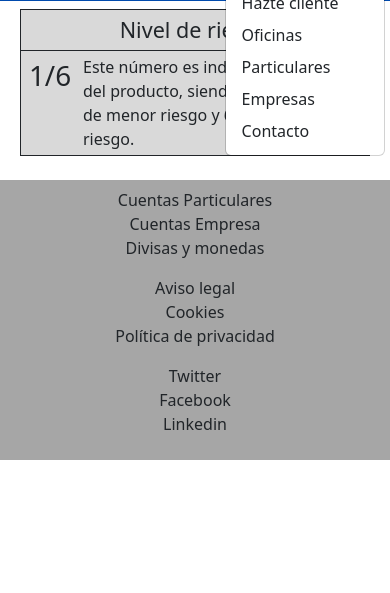
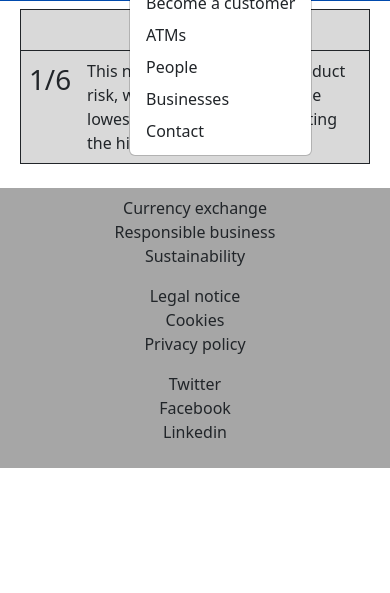
Before and after one commit to jaimelgc/polaris, a Django app: page / in a window 390 px wide, after a click on "Menu". Shown: the part 251-844 px from the top of the page. Run offline with Django 4.2, Linux system fonts and the light colour scheme; data that the repository does not hold is empty; some libraries are stand-ins or nearby versions.

Commit message:
cambio a inglés de diversos contenidos del sitio e inclusión de easy-thumbnails para las imágenes de los productos

```diff
--- a/bank/settings.py
+++ b/bank/settings.py
@@ -43,8 +43,7 @@ INSTALLED_APPS = [
     'django.contrib.sessions',
     'django.contrib.messages',
     'django.contrib.staticfiles',
-
-
+    'easy_thumbnails',
 ]
 
 MIDDLEWARE = [
--- a/guest/templates/guest/footer.html
+++ b/guest/templates/guest/footer.html
@@ -1,23 +1,23 @@
 <footer class="container-fluid bg-drk-gray py-2">
     <div class="container">
         <div class="row text-center">
-            <!-- navegación -->
+            <!-- navigation -->
             <div class="col-md-4">
                 <ul class="list-unstyled">
-                    <li><a href="#" class="link-under">Cuentas Particulares</a></li>
-                    <li><a href="#" class="link-under">Cuentas Empresa</a></li>
-                    <li><a href="#" class="link-under">Divisas y monedas</a></li>
+                    <li><a href="#" class="link-under">Currency exchange</a></li>
+                    <li><a href="#" class="link-under">Responsible business</a></li>
+                    <li><a href="#" class="link-under">Sustainability</a></li>
                 </ul>
             </div>
-            <!-- legales -->
+            <!-- legal -->
             <div class="col-md-4">
                 <ul class="list-unstyled">
-                    <li><a href="#" class="link-under">Aviso legal</a></li>
+                    <li><a href="#" class="link-under">Legal notice</a></li>
                     <li><a href="#" class="link-under">Cookies</a></li>
-                    <li><a href="#" class="link-under">Política de privacidad</a></li>
+                    <li><a href="#" class="link-under">Privacy policy</a></li>
                 </ul>
             </div>
-            <!-- RRSS -->
+            <!-- social networks -->
             <div class="col-md-4">
                 <ul class="list-unstyled">
                     <li><a href="#" class="link-under">Twitter</a></li>
--- a/guest/templates/guest/header.html
+++ b/guest/templates/guest/header.html
@@ -15,38 +15,38 @@
             <div class="col-lg-2 col-md-5 col-12 order-1 order-md-1 d-flex justify-content-center align-content-center" >
                 <a href="{% url 'home' %}"><img src="{% static 'img/polaris_logo_white.svg' %}" id="logo"></a>
             </div>
-            <!-- menú extendido para pantallas grandes-->
+            <!-- menu big screen-->
             <div class="col-6 order-2 d-none d-lg-flex justify-content-end align-items-center">
-                <a href="#" class="link-nos-white">Particulares</a>
-                <a href="#" class="link-nos-white">Empresas</a>
-                <a href="#" class="link-nos-white">Oficinas</a>
-                <a href="#" class="link-nos-white">Contacto</a>
+                <a href="#" class="link-nos-white">People</a>
+                <a href="#" class="link-nos-white">Businesses</a>
+                <a href="#" class="link-nos-white">ATMs</a>
+                <a href="#" class="link-nos-white">Contact</a>
             </div>
-            <!-- login, registro, idiomas, menú desplegable -->
+            <!-- login, register, language, menu -->
             <div class="col-md-2 col-6 order-3 d-lg-none d-flex justify-content-center align-items-center">
                 <div class="btn-group">
                     <button class="btn btn-close-white dropdown-toggle fw-bold" type="button" id="defaultDropdown" data-bs-toggle="dropdown" data-bs-auto-close="true" aria-expanded="false">
-                        Menú
+                        Menu
                     </button>
                     <ul class="dropdown-menu" aria-labelledby="defaultDropdown">
-                        <li><a class="dropdown-item d-md-none" href="{% url 'register' %}">Hazte cliente</a></li>
-                        <li><a class="dropdown-item" href="#">Oficinas</a></li>
-                        <li><a class="dropdown-item" href="#">Particulares</a></li>
-                        <li><a class="dropdown-item" href="#">Empresas</a></li>
-                        <li><a class="dropdown-item" href="#">Contacto</a></li>
+                        <li><a class="dropdown-item d-md-none" href="{% url 'register' %}">Become a customer</a></li>
+                        <li><a class="dropdown-item" href="#">ATMs</a></li>
+                        <li><a class="dropdown-item" href="#">People</a></li>
+                        <li><a class="dropdown-item" href="#">Businesses</a></li>
+                        <li><a class="dropdown-item" href="#">Contact</a></li>
                     </ul>
                 </div>
             </div>
             <div class="col-lg-4 col-md-5 col-6 order-md-2 order-2 d-flex justify-content-center align-items-center">
                 <div class="row">
                     <div class="col-md-5 bg-lgt-gray p-2 w-auto d-none d-md-block">
-                        <a href="{% url 'login' %}" class="fw-bold text-center link-nos">Acceso clientes</a>
+                        <a href="{% url 'login' %}" class="fw-bold text-center link-nos">Access</a>
                     </div>
                     <div class="col-5 p-2 w-auto d-md-none">
-                        <a href="{% url 'login' %}" class="link-nos fw-bold text-white text-center">Acceso clientes</a>
+                        <a href="{% url 'login' %}" class="link-nos fw-bold text-white text-center">Access</a>
                     </div>
                     <div class="col-md-5 bg-cyan p-2 w-auto d-md-block d-none ms-2">
-                        <a href="{% url 'register' %}" class="link-nos fw-bold text-white text-center">Hazte cliente</a>
+                        <a href="{% url 'register' %}" class="link-nos fw-bold text-white text-center">Become a customer</a>
                     </div>
                 </div>
             </div>
--- a/guest/templates/guest/home.html
+++ b/guest/templates/guest/home.html
@@ -9,7 +9,7 @@
 {% endblock %}
 
 {% block content %}
-    <!-- banner nivel de riesgo -->
+    <!-- banner risk level -->
         {% include "guest/product/risk_banner.html" %}
         <div id="content" class="container">
             <!-- lista de productos en formato card -->
@@ -21,6 +21,7 @@
             <!-- list of products in split-banner format -->
             <div class="container my-4">
                 {% for product in products %}
+                    <hr/>
                     {% include "guest/product/split_banner.html" %}
                 {% endfor %}
             </div>
--- a/guest/templates/guest/product/risk_banner.html
+++ b/guest/templates/guest/product/risk_banner.html
@@ -1,8 +1,12 @@
 <div class="container">
     <div class="row bg-lgt-gray border border-dark m-md-4 m-2">
-        <div class="col-12 text-center border-bottom border-dark fs-4 p-1">Nivel de riesgo</div>
-        <div class="col-2 d-flex justify-content-center fs-1 p-1">1/6</div>
-        <div class="col-md-5 col-10 p-1">Este número es indicativo del riesgo del producto, siendo 1 / 6 indicativo de menor riesgo y 6 / 6 de mayor riesgo.</div>
-        <div class="col-md-5 d-md-block d-none p-1">Polaris está adherido al Fondo de Garantía de Depósitos de Entidades de Crédito de PaísQueNoExiste. La cantidad máxima garantizada es de 100.000€ por la totalidad de depósitos constituidos en Polaris por persona.</div>
+        <div class="col-12 text-center border-bottom border-dark fs-4 p-1">Risk Level</div>
+        <div class="col-2 d-flex justify-content-center fs-1 p-2">1/6</div>
+        <div class="col-md-5 col-10 p-2">This number indicates the product risk, with 1 / 6 representing the lowest risk and 6 / 6 representing the highest risk.</div>
+        <div class="col-md-5 d-md-block d-none p-2">
+            Polaris is affiliated with Fakecountry's Deposit Guarantee Fund for Credit Institutions.
+            The maximum amount guaranteed is €100,000 per person for the total of all deposits
+            established at Polaris.
+        </div>
     </div>
 </div>
--- a/requirements.txt
+++ b/requirements.txt
@@ -3,3 +3,4 @@ pillow
 django-bootstrap-v5
 prettyconf
 requests
+easy-thumbnails
```
Also changed, not shown: client/templates/client/register.html (+8 -13 lines), guest/templates/guest/product/card.html (+8 -6 lines), guest/templates/guest/product/split_banner.html (+7 -4 lines).
